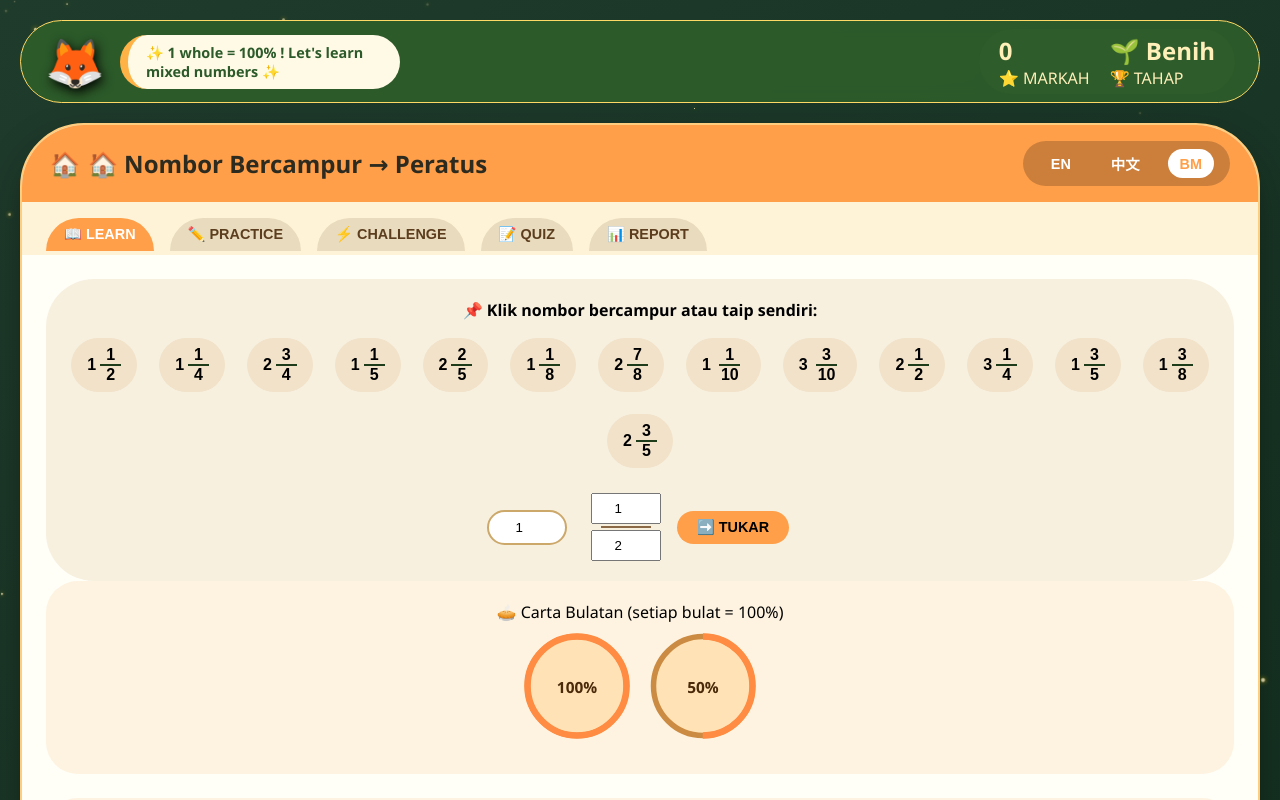
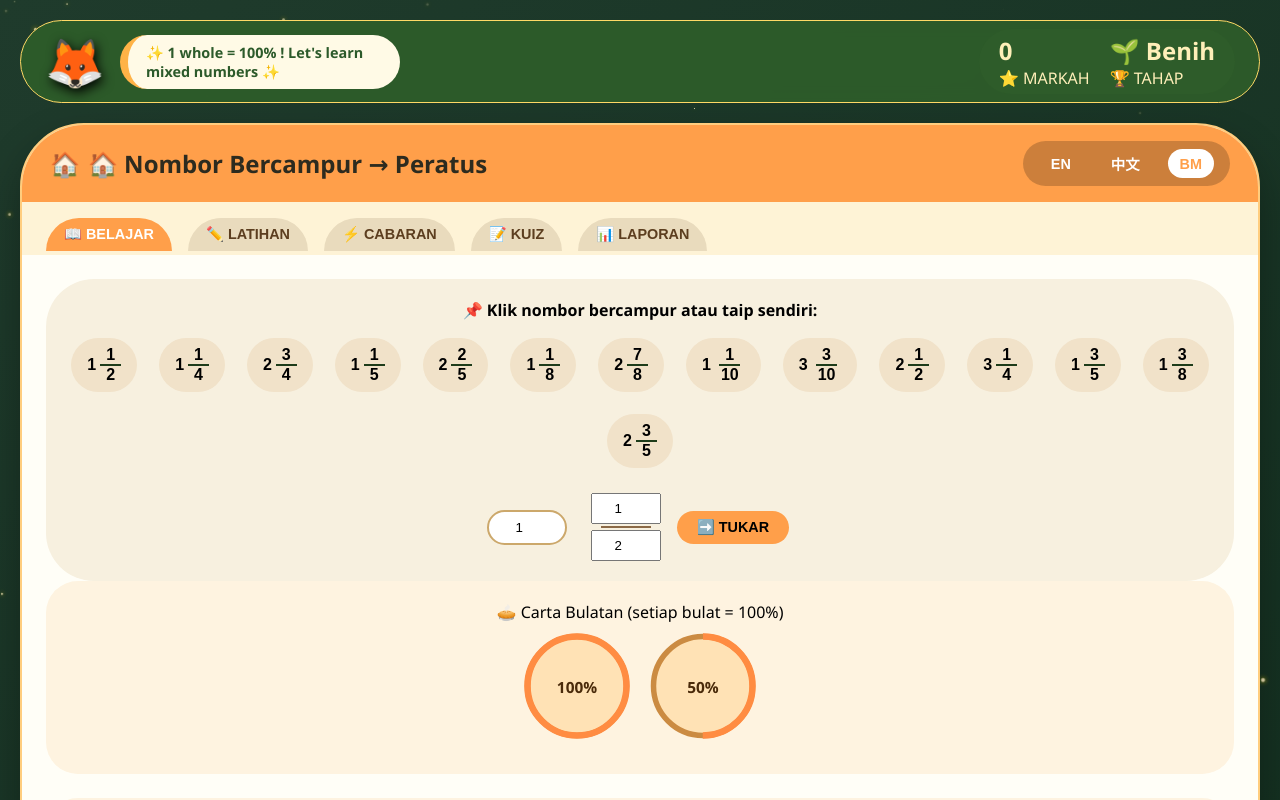
Before and after one commit to yyssyun90-hub/percent-fraction, a plain HTML site: page index.html in a window 1280 px wide. Shown: the top 800 px of the page. Drawn offline with Linux system fonts and the light colour scheme.

Commit message:
Update index.html

```diff
--- a/index.html
+++ b/index.html
@@ -35,7 +35,7 @@
         .lang-btn { background: none; border: none; color: white; font-weight: bold; cursor: pointer; padding: 4px 12px; border-radius: 30px; font-size: 0.9rem;}
         .lang-btn.active { background: white; color: #ff9f4a; }
         .tabs { display: flex; gap: 8px; padding: 12px 20px 0 20px; background: #fef3d6; flex-wrap: wrap;}
-        .tab-btn { background: #e9dbbd; border: none; padding: 8px 18px; font-weight: bold; border-radius: 40px 40px 0 0; cursor: pointer; color: #5c3e1f; font-size: 0.9rem;}
+        .tab-btn { background: #e9dbbd; border: none; padding: 8px 18px; font-weight: bold; border-radius: 40px 40px 0 0; cursor: pointer; color: #5c3e1f; font-size: 0.9rem; transition: 0.2s;}
         .tab-btn.active { background: #ff9f4a; color: white; }
         .tab-content { display: none; padding: 24px; background: #fffef7; border-radius: 0 0 48px 48px; }
         .tab-content.active { display: block; }
@@ -114,7 +114,7 @@
             .challenge-link-card h2 { font-size: 1.2rem; }
             .challenge-link-btn { padding: 10px 20px; font-size: 0.9rem; }
             .game-header h1 { font-size: 1.1rem; }
-            .tab-btn { padding: 6px 12px; font-size: 0.8rem; }
+            .tab-btn { padding: 6px 12px; font-size: 0.75rem; }
         }
     </style>
 </head>
@@ -134,11 +134,11 @@
             <button class="lang-btn active" data-lang="ms">BM</button>
         </div></div>
         <div class="tabs">
-            <button class="tab-btn active" data-tab="learn">📖 LEARN</button>
-            <button class="tab-btn" data-tab="practice">✏️ PRACTICE</button>
-            <button class="tab-btn" data-tab="challenge">⚡ CHALLENGE</button>
-            <button class="tab-btn" data-tab="quiz">📝 QUIZ</button>
-            <button class="tab-btn" data-tab="teacher">📊 REPORT</button>
+            <button class="tab-btn active" data-tab="learn" id="tabLearnBtn">📖 LEARN</button>
+            <button class="tab-btn" data-tab="practice" id="tabPracticeBtn">✏️ PRACTICE</button>
+            <button class="tab-btn" data-tab="challenge" id="tabChallengeBtn">⚡ CHALLENGE</button>
+            <button class="tab-btn" data-tab="quiz" id="tabQuizBtn">📝 QUIZ</button>
+            <button class="tab-btn" data-tab="teacher" id="tabTeacherBtn">📊 REPORT</button>
         </div>
 
         <!-- 学习模式 -->
@@ -213,9 +213,12 @@
 </div>
 
 <script>
-    // ----------------------------- 多语言字典 (EN, ZH, MS) ---------------------------------
+    // ----------------------------- 多语言字典 (EN, ZH, MS) - 包含标签页文字 ---------------------------------
     const langData = {
         en: {
+            // 标签页按钮
+            tabLearn:"📖 LEARN", tabPractice:"✏️ PRACTICE", tabChallenge:"⚡ CHALLENGE", tabQuiz:"📝 QUIZ", tabTeacher:"📊 REPORT",
+            // 其他文字
             scoreLabel:"SCORE", levelLabel:"LEVEL", mainTitle:"Mixed Number → Percent Lab",
             learnSubtitle:"📌 Click a mixed number or type your own:", circleTitle:"🥧 Circle Chart (each whole = 100%)",
             gridTitle:"📊 100‑Square Grid (1% each)",
@@ -226,9 +229,10 @@
             correctMsg:"Correct!", wrongMsg:"Wrong", hintPrefix:"Hint", nextBtn:"NEXT QUESTION",
             checkBtn:"CHECK", submitBtn:"SUBMIT", convertBtn:"CONVERT", exportCSV:"📎 Export CSV",
             recordScore:"✨ Record My Score ✨", startQuiz:"📋 START QUIZ", clearHistory:"🗑️ CLEAR HISTORY",
-            step1:"Step 1", step2:"Step 2", whole:"whole"
+            step1:"Step 1", step2:"Step 2", whole:"whole", practicePlaceholder:"e.g., 150", quizPlaceholder:"percent"
         },
         zh: {
+            tabLearn:"📖 竖式学习", tabPractice:"✏️ 练一练", tabChallenge:"⚡ 挑战赛", tabQuiz:"📝 随堂测验", tabTeacher:"📊 老师报告",
             scoreLabel:"⭐总分", levelLabel:"🏆等级", mainTitle:"🏠 带分数 → 百分比实验室",
             learnSubtitle:"📌 点击下方带分数，或自己输入：", circleTitle:"🥧 圆饼图 (每个整数=100%)",
             gridTitle:"📊 百格方阵 (1格=1%)",
@@ -239,9 +243,10 @@
             correctMsg:"✓ 正确！", wrongMsg:"✗ 错误", hintPrefix:"💡 提示", nextBtn:"🎲 下一题",
             checkBtn:"✅ 批改", submitBtn:"✅ 提交", convertBtn:"➡️ 转换", exportCSV:"📎 导出报告 (CSV)",
             recordScore:"✨ 记录我的分数 ✨", startQuiz:"📋 开始测验", clearHistory:"🗑️ 清除历史",
-            step1:"步骤 1", step2:"步骤 2", whole:"个整数"
+            step1:"步骤 1", step2:"步骤 2", whole:"个整数", practicePlaceholder:"如 150", quizPlaceholder:"百分比"
         },
         ms: {
+            tabLearn:"📖 BELAJAR", tabPractice:"✏️ LATIHAN", tabChallenge:"⚡ CABARAN", tabQuiz:"📝 KUIZ", tabTeacher:"📊 LAPORAN",
             scoreLabel:"⭐ MARKAH", levelLabel:"🏆 TAHAP", mainTitle:"🏠 Nombor Bercampur → Peratus",
             learnSubtitle:"📌 Klik nombor bercampur atau taip sendiri:", circleTitle:"🥧 Carta Bulatan (setiap bulat = 100%)",
             gridTitle:"📊 Grid 100 Petak (1% setiap petak)",
@@ -252,13 +257,21 @@
             correctMsg:"✓ Betul!", wrongMsg:"✗ Salah", hintPrefix:"💡 Petunjuk", nextBtn:"🎲 SOALAN SETERUSNYA",
             checkBtn:"✅ SEMAK", submitBtn:"✅ HANTAR", convertBtn:"➡️ TUKAR", exportCSV:"📎 Eksport CSV",
             recordScore:"✨ Rekod Markah Saya ✨", startQuiz:"📋 MULAKAN KUIZ", clearHistory:"🗑️ PADAM SEJARAH",
-            step1:"Langkah 1", step2:"Langkah 2", whole:"bulat"
+            step1:"Langkah 1", step2:"Langkah 2", whole:"bulat", practicePlaceholder:"cth., 150", quizPlaceholder:"peratus"
         }
     };
     let currentLang = 'ms';  // 默认马来文
     function t(key){ return langData[currentLang][key] || langData['en'][key]; }
 
     function updateUIText(){
+        // 更新标签页按钮 (最重要!)
+        document.getElementById('tabLearnBtn').innerHTML = t('tabLearn');
+        document.getElementById('tabPracticeBtn').innerHTML = t('tabPractice');
+        document.getElementById('tabChallengeBtn').innerHTML = t('tabChallenge');
+        document.getElementById('tabQuizBtn').innerHTML = t('tabQuiz');
+        document.getElementById('tabTeacherBtn').innerHTML = t('tabTeacher');
+
+        // 更新其他界面元素
         document.getElementById('scoreLabel').innerText = t('scoreLabel');
         document.getElementById('levelLabel').innerText = t('levelLabel');
         document.getElementById('mainTitle').innerText = t('mainTitle');
@@ -278,11 +291,18 @@
         document.getElementById('startQuizBtn').innerText = t('startQuiz');
         document.getElementById('clearHistoryBtn').innerText = t('clearHistory');
         document.getElementById('recordChallengeScoreBtn').innerText = t('recordScore');
+
+        // 更新输入框占位符
+        document.getElementById('practiceAnswer').placeholder = t('practicePlaceholder');
+        document.getElementById('quizAnswer').placeholder = t('quizPlaceholder');
+
+        // 更新当前活动页面的内容
         if(document.getElementById('learnTab').classList.contains('active')) updateLearn();
         if(document.getElementById('practiceTab').classList.contains('active')) updatePracticeUI();
         updateTeacherLogDisplay();
     }
 
+    // 语言切换事件
     document.querySelectorAll('.lang-btn').forEach(btn=>{
         btn.addEventListener('click',()=>{
             document.querySelectorAll('.lang-btn').forEach(b=>b.classList.remove('active'));
@@ -392,7 +412,7 @@
         if(d<1)d=1; setMixed(w,n,d);
     });
 
-    // 练习模式
+    // 练习模式 (只使用有限小数分母)
     const goodDenominators = [2,4,5,8,10];
     function randomMixed(){
         let whole = Math.floor(Math.random()*3)+1;
```
